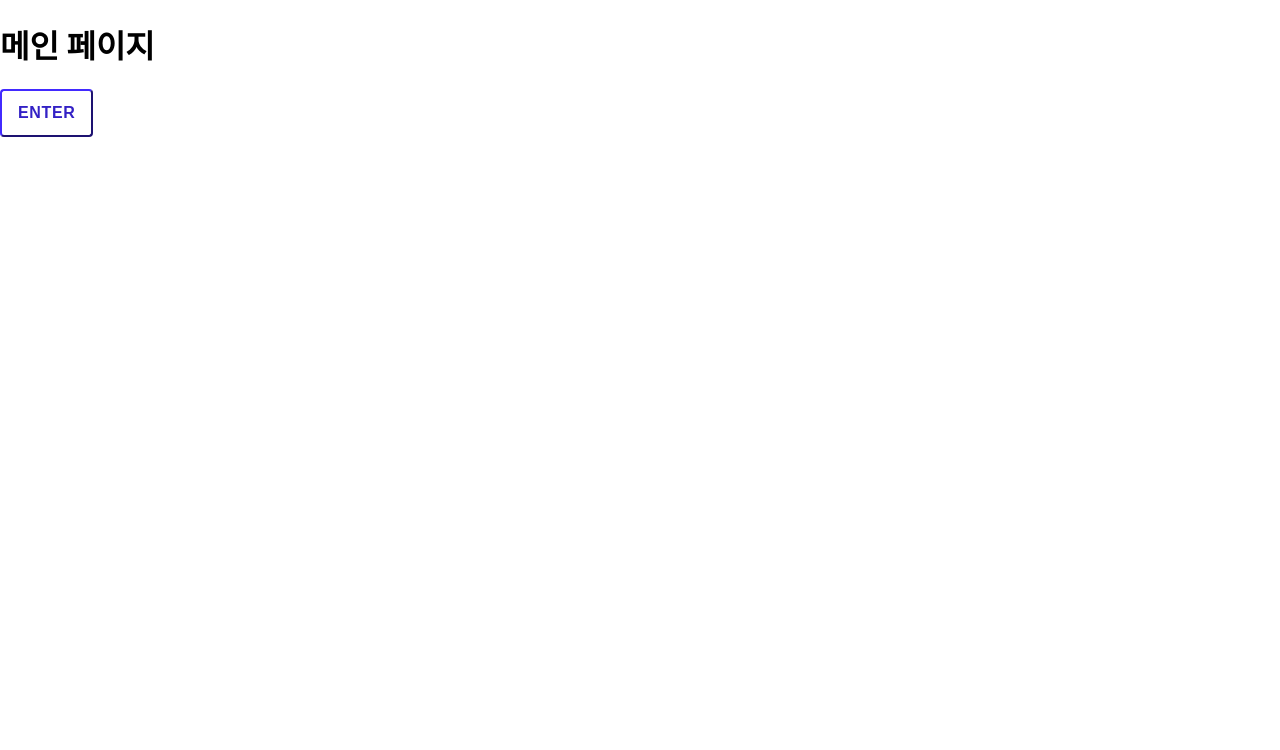
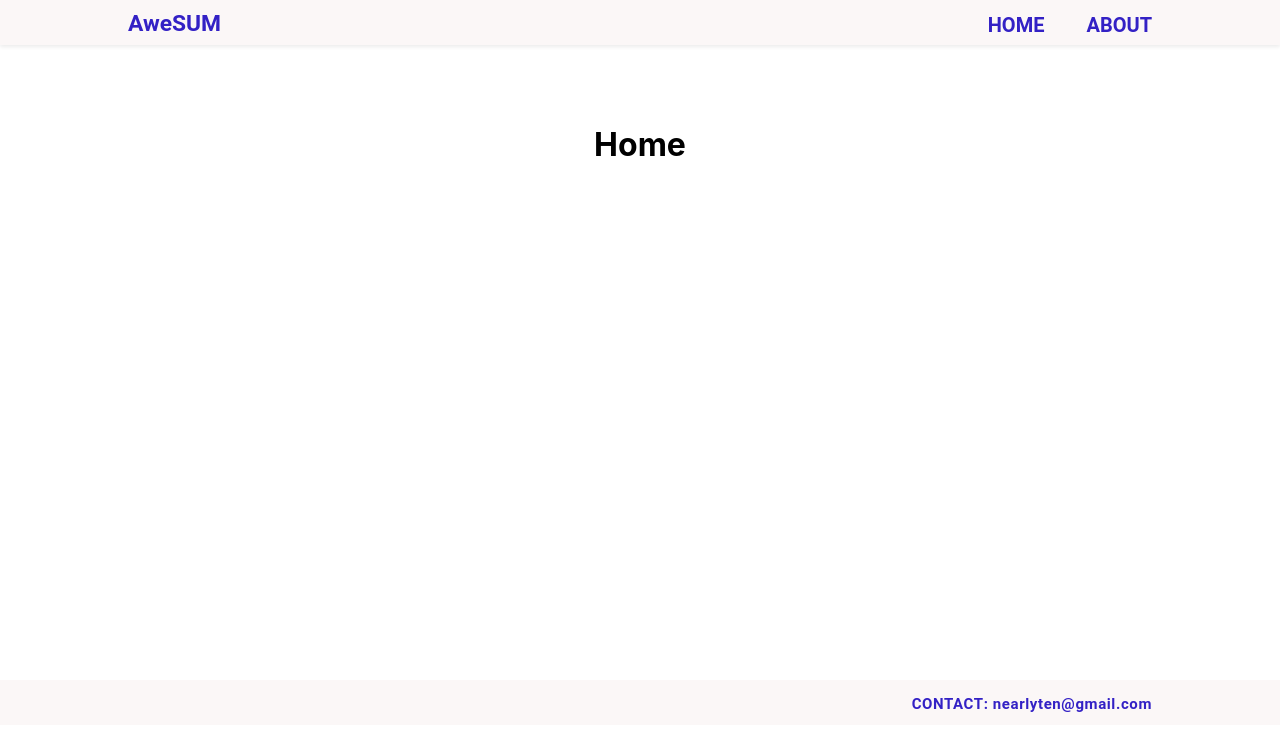
Before and after one commit to 89OutOf10/AweSum-FE, a React (Create React App) app: page / in a window 1280 px wide. Shown: the top 750 px of the page. Built offline with nearby package versions, Linux system fonts and the light colour scheme.

Commit message:
Header & Footer Modified

```diff
--- a/src/App.js
+++ b/src/App.js
@@ -1,13 +1,34 @@
-import React from 'react';
+import React, { useState, useCallback } from 'react';
 import { Route } from 'react-router-dom';
+import Responsive from './components/common/Responsive';
+import styled from 'styled-components';
+
+//pages
 import mainPage from './pages/mainPage';
 import aboutPage from './pages/aboutPage';
+import Header from './components/common/Header';
+import Footer from './components/common/Footer';
+
+const Main = styled(Responsive)`
+  min-height: calc(100vh - 14rem);
+  display: flex;
+  flex-direction: column;
+  align-items: center;
+  justify-content: flex-start;
+`;
 
 const App = () => {
+  const [menu, setMenu] = useState('MAIN');
+  const onSelect = useCallback((menu) => setMenu(menu), []);
+
   return (
     <>
-      <Route component={mainPage} path="/" exact={true} />
-      <Route component={aboutPage} path="/about" />
+      <Header menu={menu} onSelect={onSelect} />
+      <Main>
+        <Route component={mainPage} path="/" exact={true} />
+        <Route component={aboutPage} path="/about" />
+      </Main>
+      <Footer />
     </>
   );
 };
--- a/src/components/common/Footer.js
+++ b/src/components/common/Footer.js
@@ -13,7 +13,6 @@ const FooterBlock = styled.div`
 const Wrapper = styled(Responsive)`
   height: 2rem;
   display: flex;
-
   justify-content: end;
 
   @media (max-width: 767px) {
@@ -25,15 +24,15 @@ const Text = styled.div`
   font-family: 'Roboto', sans-serif;
   font-style: normal;
   font-weight: 600;
-  font-size: 24px;
-  line-height: 28px;
+  font-size: 15px;
+  text-align: center;
+  letter-spacing: 0.04em;
+
   color: ${palette.purple[0]};
   display: flex;
   align-items: center;
-  text-align: center;
-  letter-spacing: 0.04em;
-
   margin-top: 16px;
+  margin-right: 0px;
 `;
 
 const Footer = () => {
--- /dev/null
+++ b/src/components/common/Header.js
@@ -0,0 +1,101 @@
+import React, { useState } from 'react';
+import { Link } from 'react-router-dom';
+import Responsive from './Responsive';
+import styled, { css } from 'styled-components';
+import palette from '../../styles/palette';
+
+const menus = [
+  { name: 'HOME', link: '/' },
+  { name: 'ABOUT', link: '/about' },
+];
+
+const HeaderBlock = styled.div`
+  position: fixed;
+  width: 100%;
+  height: 45px;
+  background: ${palette.pink[0]};
+  box-shadow: 0px 2px 4px rgba(0, 0, 0, 0.08);
+`;
+
+/* Responsive 컴포넌트의 속성에 스타일을 추가해서 새로운 컴포넌트 생성 */
+const Wrapper = styled(Responsive)`
+  height: 2rem;
+  display: flex;
+  justify-content: space-between;
+
+  @media (max-width: 767px) {
+    //
+  }
+`;
+
+const Spacer = styled.div`
+  height: 6.5rem;
+`;
+
+const Logo = styled.div`
+  font-family: 'Roboto', sans-serif;
+  font-style: normal;
+  font-weight: 600;
+  font-size: 1.425rem;
+  margin-top: 10px;
+`;
+
+const MenusBlock = styled.div`
+  margin-top: 13px;
+  display: flex;
+`;
+
+const Menu = styled.div`
+  font-family: 'Roboto', sans-serif;
+  font-style: normal;
+  font-weight: 600;
+  font-size: 1.25rem;
+  cursor: pointer;
+
+  ${(props) =>
+    props.active &&
+    css`
+      color: ${palette.pink[1]};
+    `}
+
+  & + & {
+    margin-left: 2.625rem;
+  }
+`;
+
+const Header = ({ onSelect }) => {
+  return (
+    <>
+      <HeaderBlock>
+        <Wrapper>
+          <Logo onClick={() => onSelect('ABOUT')}>
+            <Link
+              to="/"
+              style={{ textDecoration: 'none', color: `${palette.purple[0]}` }}
+            >
+              AweSUM
+            </Link>
+          </Logo>
+          <MenusBlock>
+            {menus.map((m) => (
+              <Menu key={m.name} onClick={() => onSelect(m.name)}>
+                <Link
+                  to={`${m.link}`}
+                  style={{
+                    textDecoration: 'none',
+                    color: `${palette.purple[0]}`,
+                  }}
+                >
+                  {m.name}
+                </Link>
+              </Menu>
+            ))}
+          </MenusBlock>
+        </Wrapper>
+      </HeaderBlock>
+      <Spacer />
+    </>
+  );
+};
+
+export default Header;
--- a/src/pages/mainPage.js
+++ b/src/pages/mainPage.js
@@ -1,11 +1,12 @@
 import React from 'react';
 import Button from '../components/common/Button';
+import Footer from '../components/common/Footer';
+import Header from '../components/common/Header';
 
 const mainPage = () => {
   return (
     <>
-      <h1>메인 페이지</h1>
-      <Button>ENTER</Button>
+      <h1>Home</h1>
     </>
   );
 };
--- a/src/styles/palette.js
+++ b/src/styles/palette.js
@@ -27,7 +27,7 @@ const palette = {
     '#364fc7',
   ],
   pink: ['#FBF7F7', '#FAF2F3', '#E7DFE0'],
-  purple: ['#3321C5', '#3F29ED'],
+  purple: ['#3321C5', '#3F29ED', '#6344BD'],
 };
 
 export default palette;
```
